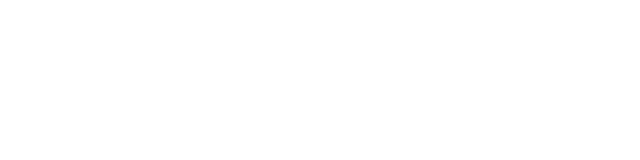
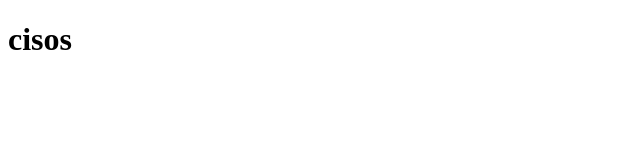
Before and after one commit to antoniolaikauf/caso, a Vue app: page / in a window 1280 px wide. Shown: the top 160 px of the page, without its empty margins (0-640 px from the left). Built offline with nearby package versions, Linux system fonts and the light colour scheme.

Commit message:
fix : sistemato problemaa nel file helloworld

```diff
--- a/src/components/HelloWorld.vue
+++ b/src/components/HelloWorld.vue
@@ -5,10 +5,10 @@ export default {
 </script>
 
 <template>
-
+  <h1>cisos</h1>
 </template>
 
 <style scoped lang="scss">
-@use './style/general.scss' as *;
-@use './style/partials/variable' as *;
+@use '../style/general.scss' as *;
+@use '../style/partials/variable' as *;
 </style>
```
